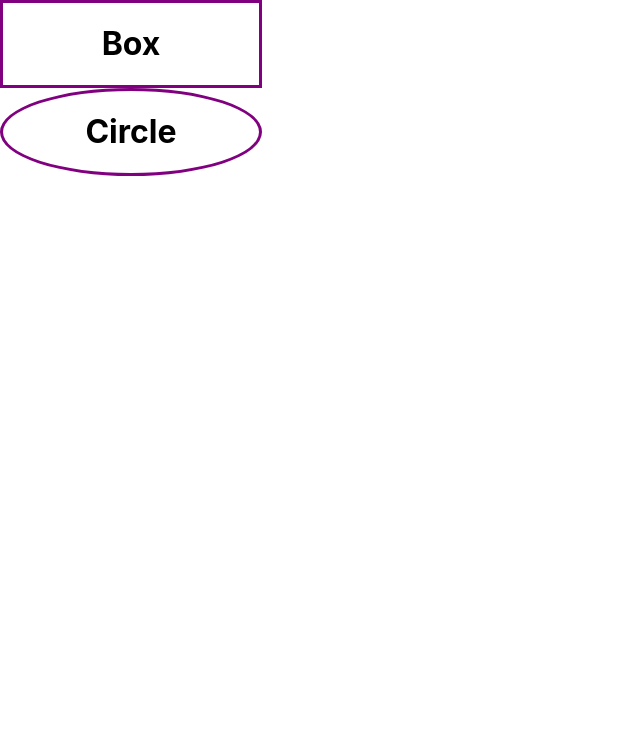
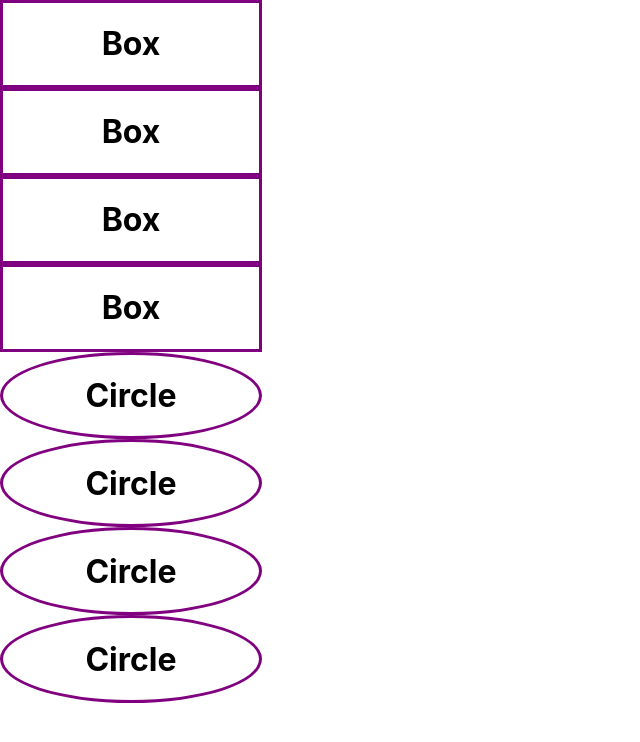
Before and after one commit to patricio87209/carrusel, a React (Create React App) app: page / in a window 1280 px wide. Shown: the top 742 px of the page, without its empty margins (0-640 px from the left). Built offline with nearby package versions, Linux system fonts and the light colour scheme.

Commit message:
carrusel sin boton next

```diff
--- a/src/App.js
+++ b/src/App.js
@@ -3,13 +3,20 @@ import logo from './logo.svg';
 import './App.css';
 import Box from './components/Box';
 import Circle from './components/Circle';
+import Carrusel from './components/Carrusel'
 
 function App() {
   return (
-    <div className='App'>
-        <Box/>
-        <Circle/>
-    </div>
+    <Carrusel>
+      <Box/>
+      <Box/>
+      <Box/>
+      <Box/>
+      <Circle/>
+      <Circle/>
+      <Circle/>
+      <Circle/>
+    </Carrusel>
   );
 }
 
--- /dev/null
+++ b/src/components/Carrusel.jsx
@@ -0,0 +1,12 @@
+import React, { Component } from 'react';
+import '../../src/App.css'
+
+function Carrusel(props){
+  return (
+    <div className='App'>
+        {props.children}
+    </div>
+  );
+}
+
+export default Carrusel;
```
